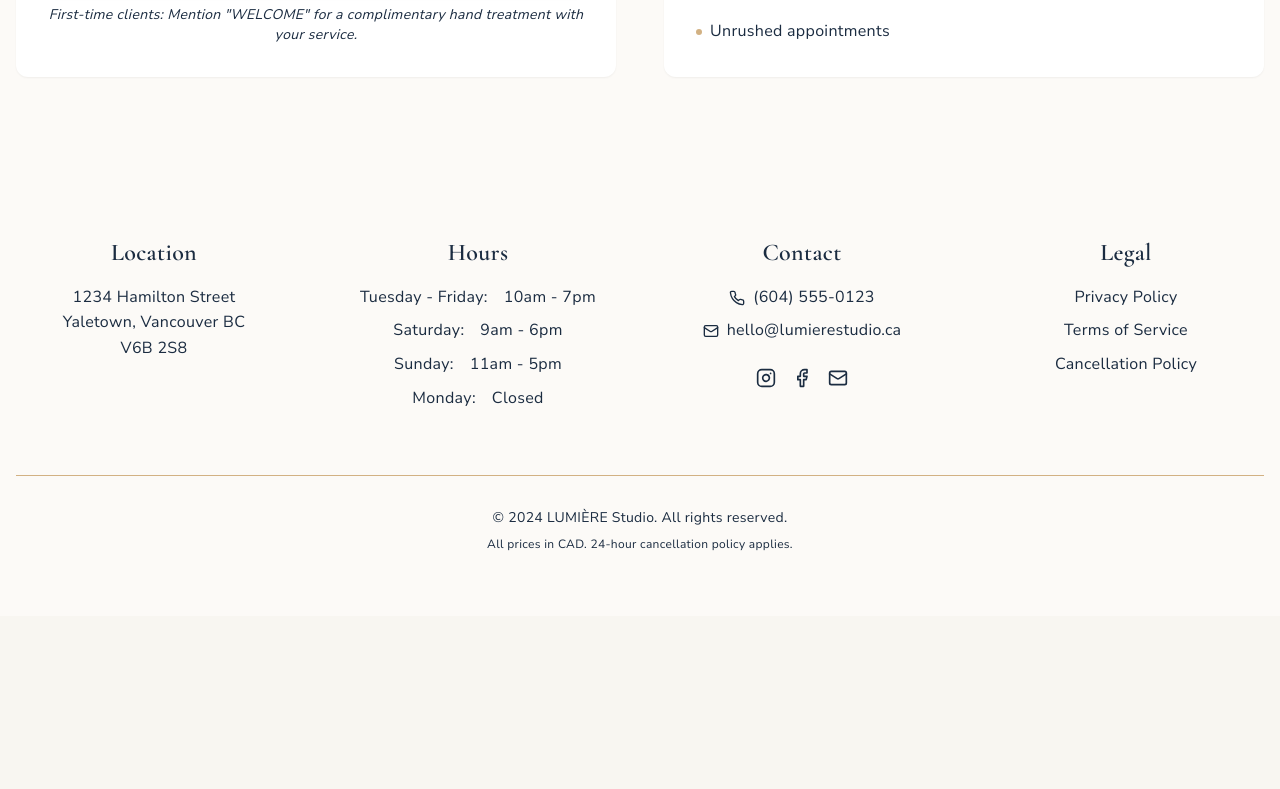
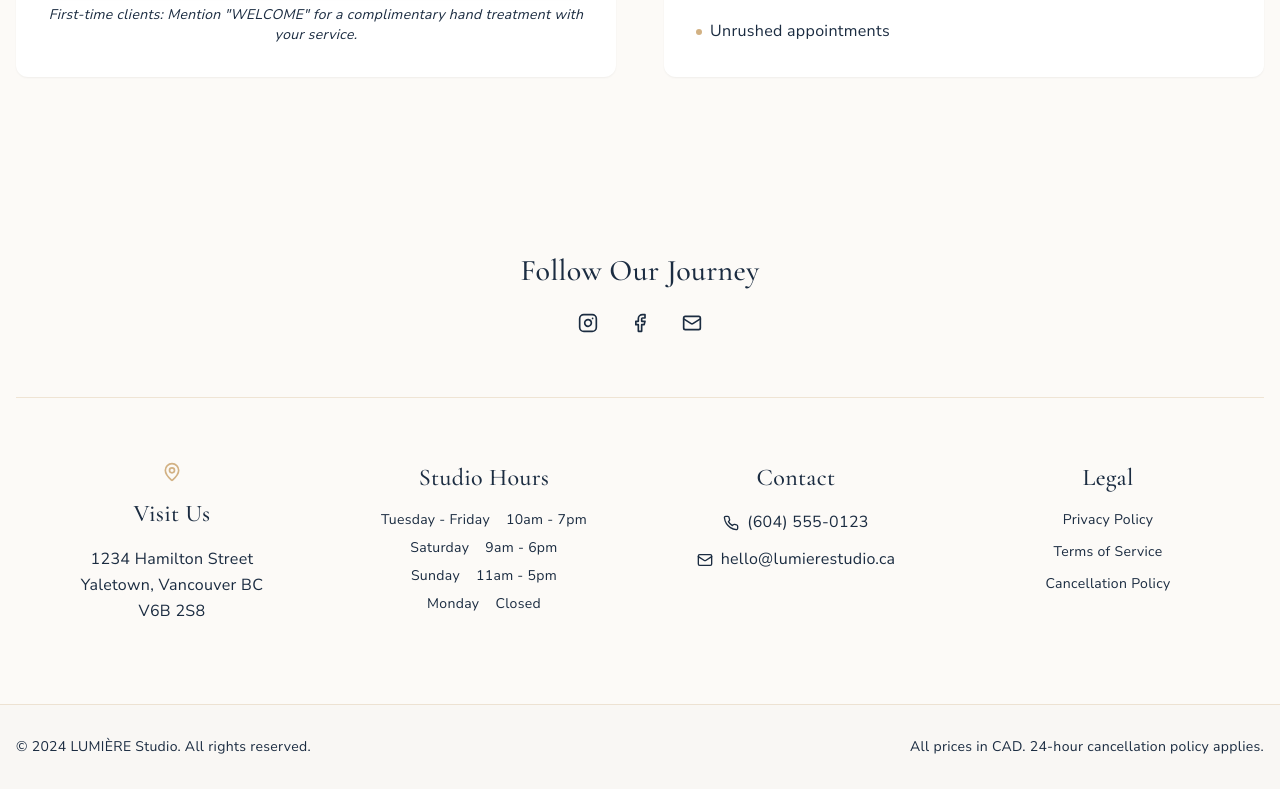
Before and after one commit to olyaiy/lumiere, a Next.js app: page / in a window 1280 px wide. Shown: the part 7583-8372 px from the top of the page. Before the commit the page ends 8199 px from the top, so only its background shows below. Built offline with nearby package versions, Linux system fonts and the light colour scheme.

Commit message:
finishing touches

```diff
--- a/src/components/layout/Footer.tsx
+++ b/src/components/layout/Footer.tsx
@@ -1,5 +1,6 @@
 import Link from "next/link";
-import { Instagram, Facebook, Mail, Phone } from "lucide-react";
+import { Instagram, Facebook, Mail, Phone, MapPin } from "lucide-react";
+import { Separator } from "@/components/ui/separator";
 
 interface SocialLink {
   icon: React.ReactNode;
@@ -10,109 +11,140 @@ interface SocialLink {
 const socialLinks: SocialLink[] = [
   {
     icon: <Instagram className="h-5 w-5" />,
-    href: "www.hightidedigital.ca",
+    href: "https://www.hightidedigital.ca",
     label: "Instagram",
   },
   {
     icon: <Facebook className="h-5 w-5" />,
-    href: "www.hightidedigital.ca",
+    href: "https://www.hightidedigital.ca",
     label: "Facebook",
   },
   {
     icon: <Mail className="h-5 w-5" />,
-    href: "www.hightidedigital.ca",
+    href: "https://www.hightidedigital.ca",
     label: "Email",
   },
 ];
 
 export function Footer() {
   return (
-    <footer className="w-full bg-card px-4 py-16 mt-0">
-      <div className="container mx-auto max-w-7xl">
-        <div className="grid grid-cols-1 gap-12 md:grid-cols-2 lg:grid-cols-4 text-center">
+    <footer className="w-full bg-card text-center">
+      {/* Main Footer Content */}
+      <div className="container mx-auto max-w-7xl px-4 py-20">
+        {/* Social Links - Top Section */}
+        <div className="mb-16 flex flex-col items-center justify-center space-y-6">
+          <h2 className="font-cormorant text-3xl font-medium">Follow Our Journey</h2>
+          <div className="flex gap-8">
+            {socialLinks.map((link) => (
+              <a
+                key={link.label}
+                href={link.href}
+                className="text-muted-foreground transition-all duration-200 hover:scale-110 hover:text-primary"
+                aria-label={link.label}
+              >
+                {link.icon}
+              </a>
+            ))}
+          </div>
+        </div>
+
+        <Separator className="mb-16 bg-border/30" />
+
+        {/* Info Grid - Updated for better mobile responsiveness */}
+        <div className="grid grid-cols-1 gap-y-12 sm:grid-cols-2 lg:grid-cols-4">
           {/* Location Section */}
-          <div className="space-y-4">
-            <h3 className="font-cormorant text-2xl font-semibold text-foreground">Location</h3>
-            <address className="not-italic text-muted-foreground">
+          <div className="flex flex-col items-center space-y-4">
+            <MapPin className="h-5 w-5 text-primary" />
+            <h3 className="font-cormorant text-2xl font-medium">Visit Us</h3>
+            <address className="not-italic leading-relaxed text-muted-foreground">
               <p>1234 Hamilton Street</p>
               <p>Yaletown, Vancouver BC</p>
               <p>V6B 2S8</p>
             </address>
           </div>
 
-          {/* Hours Section */}
-          <div className="space-y-4">
-            <h3 className="font-cormorant text-2xl font-semibold text-foreground">Hours</h3>
-            <div className="space-y-2 text-muted-foreground">
-              <p className="flex justify-center gap-4">
-                <span>Tuesday - Friday:</span>
+          {/* Hours Section - Updated flex alignment */}
+          <div className="flex flex-col items-center space-y-4">
+            <h3 className="font-cormorant text-2xl font-medium">Studio Hours</h3>
+            <div className="space-y-2 text-sm text-muted-foreground">
+              <p className="flex flex-col sm:flex-row sm:justify-center sm:gap-4">
+                <span className="font-medium">Tuesday - Friday</span>
                 <span>10am - 7pm</span>
               </p>
-              <p className="flex justify-center gap-4">
-                <span>Saturday:</span>
+              <p className="flex flex-col sm:flex-row sm:justify-center sm:gap-4">
+                <span className="font-medium">Saturday</span>
                 <span>9am - 6pm</span>
               </p>
-              <p className="flex justify-center gap-4">
-                <span>Sunday:</span>
+              <p className="flex flex-col sm:flex-row sm:justify-center sm:gap-4">
+                <span className="font-medium">Sunday</span>
                 <span>11am - 5pm</span>
               </p>
-              <p className="flex justify-center gap-4">
-                <span>Monday:</span>
+              <p className="flex flex-col sm:flex-row sm:justify-center sm:gap-4">
+                <span className="font-medium">Monday</span>
                 <span>Closed</span>
               </p>
             </div>
           </div>
 
-          {/* Contact Section */}
-          <div className="space-y-4">
-            <h3 className="font-cormorant text-2xl font-semibold text-foreground">Contact</h3>
-            <div className="space-y-2 text-muted-foreground">
-              <p className="flex items-center justify-center gap-2">
+          {/* Contact Section - Updated links */}
+          <div className="flex flex-col items-center space-y-4">
+            <h3 className="font-cormorant text-2xl font-medium">Contact</h3>
+            <div className="space-y-3 text-muted-foreground">
+              <a
+                href="https://www.hightidedigital.ca"
+                className="flex items-center justify-center gap-2 transition-colors hover:text-primary"
+              >
                 <Phone className="h-4 w-4" />
-                <a href="tel:+16045550123">(604) 555-0123</a>
-              </p>
-              <p className="flex items-center justify-center gap-2">
+                (604) 555-0123
+              </a>
+              <a
+                href="https://www.hightidedigital.ca"
+                className="flex items-center justify-center gap-2 transition-colors hover:text-primary"
+              >
                 <Mail className="h-4 w-4" />
-                <a href="mailto:hello@lumierestudio.ca">hello@lumierestudio.ca</a>
-              </p>
-            </div>
-            <div className="flex justify-center gap-4 pt-2">
-              {socialLinks.map((link) => (
-                <a
-                  key={link.label}
-                  href={link.href}
-                  className="text-muted-foreground hover:text-primary transition-colors"
-                  aria-label={link.label}
-                >
-                  {link.icon}
-                </a>
-              ))}
+                hello@lumierestudio.ca
+              </a>
             </div>
           </div>
 
-          {/* Legal Section */}
-          <div className="space-y-4">
-            <h3 className="font-cormorant text-2xl font-semibold text-foreground">Legal</h3>
-            <div className="flex flex-col items-center space-y-2 text-muted-foreground">
-              <Link href="/privacy" className="hover:text-primary transition-colors">
+          {/* Legal Section - Updated links */}
+          <div className="flex flex-col items-center space-y-4">
+            <h3 className="font-cormorant text-2xl font-medium">Legal</h3>
+            <div className="flex flex-col space-y-3 text-sm text-muted-foreground">
+              <Link
+                href="https://www.hightidedigital.ca"
+                className="transition-colors hover:text-primary"
+              >
                 Privacy Policy
               </Link>
-              <Link href="/terms" className="hover:text-primary transition-colors">
+              <Link
+                href="https://www.hightidedigital.ca"
+                className="transition-colors hover:text-primary"
+              >
                 Terms of Service
               </Link>
-              <Link href="/cancellation" className="hover:text-primary transition-colors">
+              <Link
+                href="https://www.hightidedigital.ca"
+                className="transition-colors hover:text-primary"
+              >
                 Cancellation Policy
               </Link>
             </div>
           </div>
         </div>
+      </div>
 
-        {/* Copyright */}
-        <div className="mt-16 border-t border-border pt-8 text-center text-sm text-muted-foreground">
-          <p>© {new Date().getFullYear()} LUMIÈRE Studio. All rights reserved.</p>
-          <p className="mt-2 text-xs">
-            All prices in CAD. 24-hour cancellation policy applies.
-          </p>
+      {/* Bottom Bar - Already centered */}
+      <div className="border-t border-border/30 bg-background/50">
+        <div className="container mx-auto max-w-7xl px-4 py-8">
+          <div className="flex flex-col items-center justify-between space-y-4 text-center md:flex-row md:space-y-0">
+            <p className="text-sm text-muted-foreground">
+              © {new Date().getFullYear()} LUMIÈRE Studio. All rights reserved.
+            </p>
+            <p className="text-sm text-muted-foreground">
+              All prices in CAD. 24-hour cancellation policy applies.
+            </p>
+          </div>
         </div>
       </div>
     </footer>
```
